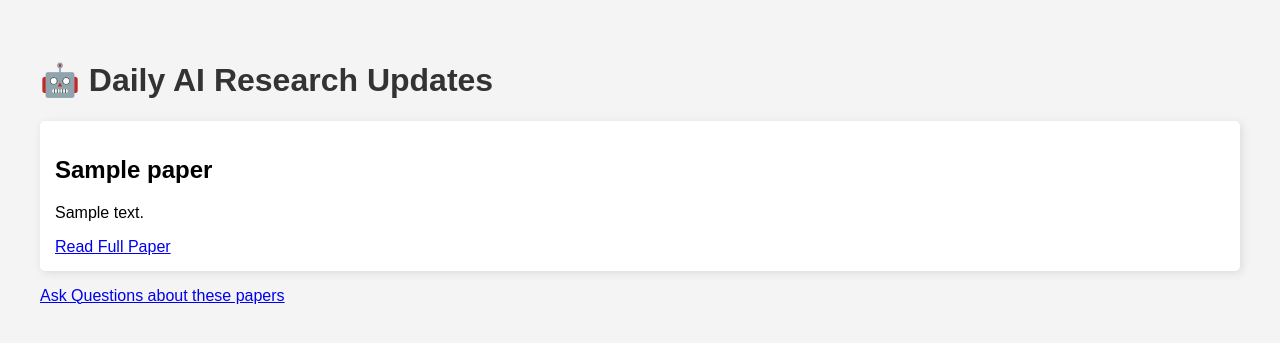
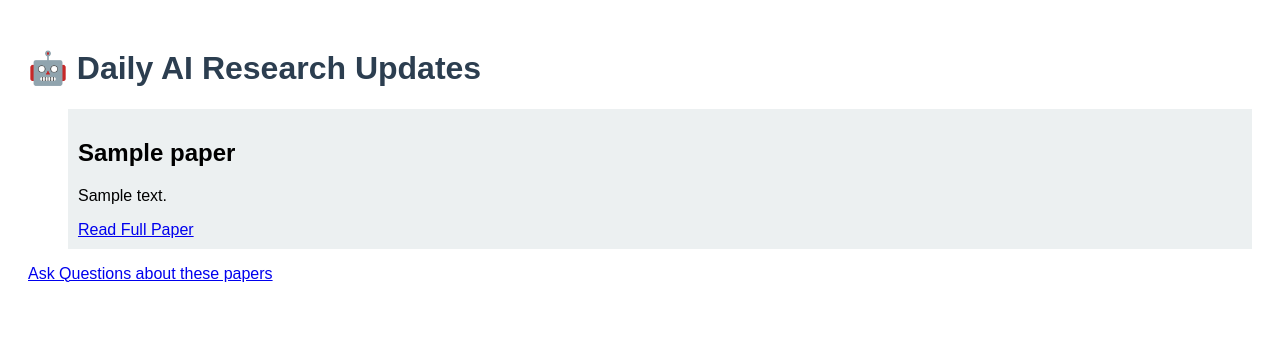
Before and after one commit to pavanghantasala-ai/ArXivAIAsst, a Flask app: template templates/index.html in a window 1280 px wide. Shown: the top 343 px of the page. Run offline with Flask 3, Linux system fonts and the light colour scheme; the template is opened without the code that fills it: most values are stand-ins (such as "Sample title", 1, 10 or a date in 2020).

Commit message:
Update style.css

```diff
--- a/static/style.css
+++ b/static/style.css
@@ -1,30 +1,26 @@
 body {
     font-family: Arial, sans-serif;
-    margin: 20px;
     padding: 20px;
-    background-color: #f4f4f4;
 }
+
 h1 {
-    color: #333;
+    color: #2c3e50;
 }
+
 ul {
     list-style-type: none;
-    padding: 0;
 }
+
 li {
-    background: white;
-    margin: 10px 0;
-    padding: 15px;
-    border-radius: 5px;
-    box-shadow: 2px 2px 10px rgba(0,0,0,0.1);
+    background: #ecf0f1;
+    padding: 10px;
+    margin-bottom: 10px;
 }
+
 button {
-    background-color: #007bff;
+    background-color: #3498db;
     color: white;
+    border: none;
     padding: 10px;
-    border: none;
     cursor: pointer;
 }
-button:hover {
-    background-color: #0056b3;
-}
```
